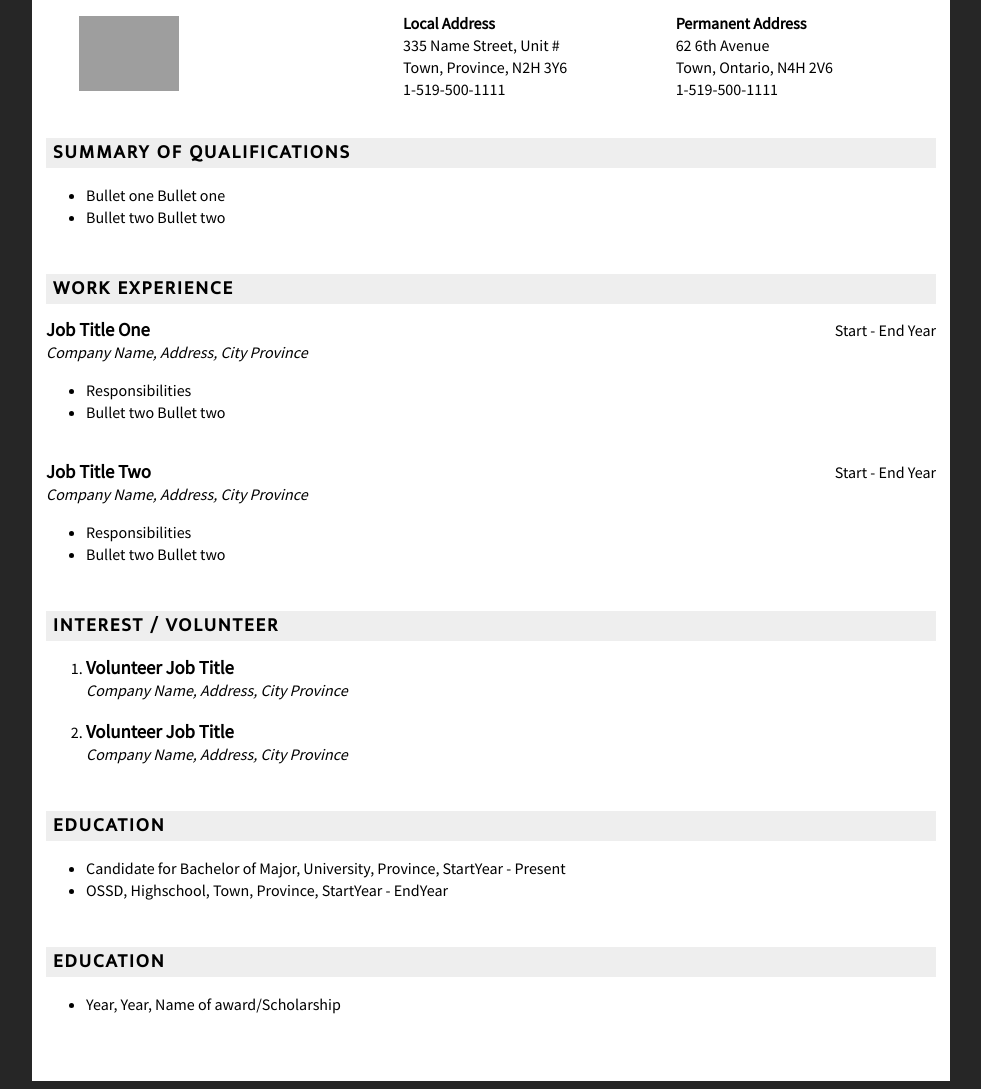
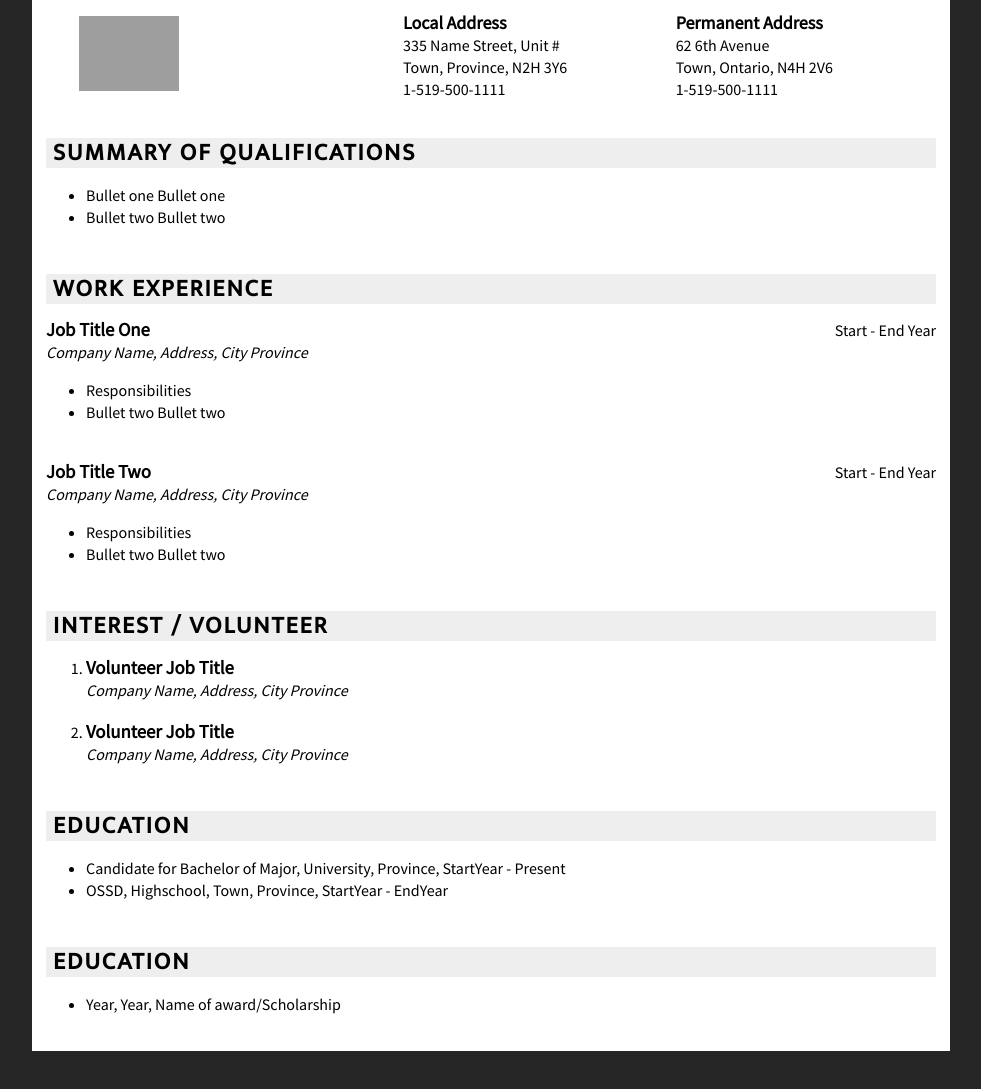
Before and after one commit to fdcrex/FDCI-YANGYANG-WEBDEV, a plain HTML site: page 2.HTML/index.html in a window 1280 px wide. Shown: the part 61-1150 px from the top of the page, without its empty margins (149-1130 px from the left). After the commit the page ends 1120 px from the top, so only its background shows below. Drawn offline with Linux system fonts and the light colour scheme; grey boxes are pictures that could not be loaded.

Commit message:
Act 1: HTML - Resume - modified final

```diff
--- a/2.HTML/index.html
+++ b/2.HTML/index.html
@@ -12,13 +12,13 @@
 			<tr>
 				<td style="width:350px;"><img src="images/cat.jpg" width="100px" style="padding-left: 30px;"></td>
 				<td style="vertical-align: top;">
-					<strong>Local Address</strong><br>
+					<strong style="font-size: 18px;">Local Address</strong><br>
 					335 Name Street, Unit #<br>
 					Town, Province, N2H 3Y6<br>
 					1-519-500-1111
 				</td>
 				<td style="vertical-align: top;">
-					<strong>Permanent Address</strong><br>
+					<strong style="font-size: 18px;">Permanent Address</strong><br>
 					62 6th Avenue<br>
 					Town, Ontario, N4H 2V6<br>
 					1-519-500-1111<br>
@@ -26,14 +26,14 @@
 			</tr>
 		</table>
 		<div style="position: relative; overflow: hidden; margin: 0 0 30px 0;">
-			<h2 style="background: #eeeeee; font-weight: bold; font-size: 19px; padding: 4px 7px; font-family: 'Mukta', sans-serif; letter-spacing: 2px; margin: 0 0 15px 0;">SUMMARY OF QUALIFICATIONS</h1>
+			<h2 style="background: #eeeeee; font-weight: bold; padding: 4px 7px; font-family: 'Mukta', sans-serif; letter-spacing: 2px; margin: 0 0 15px 0;">SUMMARY OF QUALIFICATIONS</h1>
 			<ul>
 				<li>Bullet one Bullet one</li>
 				<li>Bullet two Bullet two</li>
 			</ul>
 		</div>
 		<div style="position: relative; overflow: hidden; margin: 0 0 30px;">
-			<h2 style="background: #eeeeee; font-weight: bold; font-size: 19px; padding: 4px 7px; font-family: 'Mukta', sans-serif; letter-spacing: 2px; margin: 0 0 15px 0;">WORK EXPERIENCE</h1>
+			<h2 style="background: #eeeeee; font-weight: bold; padding: 4px 7px; font-family: 'Mukta', sans-serif; letter-spacing: 2px; margin: 0 0 15px 0;">WORK EXPERIENCE</h1>
 			<div style="position: relative; overflow: hidden;">
 				<div style="position: relative; overflow: hidden;">
 					<h3 style="margin: 0;">Job Title One</h3>
@@ -57,7 +57,7 @@
 			</div>
 		</div>
 		<div style="position: relative; overflow: hidden; margin: 0 0 30px 0;">
-			<h2 style="background: #eeeeee; font-weight: bold; font-size: 19px; padding: 4px 7px; font-family: 'Mukta', sans-serif; letter-spacing: 2px; margin: 0 0 15px 0;">INTEREST / VOLUNTEER</h1>
+			<h2 style="background: #eeeeee; font-weight: bold; padding: 4px 7px; font-family: 'Mukta', sans-serif; letter-spacing: 2px; margin: 0 0 15px 0;">INTEREST / VOLUNTEER</h1>
 			<ol>
 				<li style="margin: 0 0 20px;">
 					<h3 style="margin: 0;">Volunteer Job Title </h3>
@@ -70,14 +70,14 @@
 			</ol>
 		</div>
 		<div style="position: relative; overflow: hidden; margin: 0 0 30px 0;">
-			<h2 style="background: #eeeeee; font-weight: bold; font-size: 19px; padding: 4px 7px; font-family: 'Mukta', sans-serif; letter-spacing: 2px; margin: 0 0 15px 0;">EDUCATION</h1>
+			<h2 style="background: #eeeeee; font-weight: bold; padding: 4px 7px; font-family: 'Mukta', sans-serif; letter-spacing: 2px; margin: 0 0 15px 0;">EDUCATION</h1>
 			<ul>
 				<li>Candidate for Bachelor of Major, University, Province, StartYear - Present</li>
 				<li>OSSD, Highschool, Town, Province, StartYear - EndYear</li>
 			</ul>
 		</div>
-		<div style="position: relative; overflow: hidden; margin: 0 0 30px 0;">
-			<h2 style="background: #eeeeee; font-weight: bold; font-size: 19px; padding: 4px 7px; font-family: 'Mukta', sans-serif; letter-spacing: 2px; margin: 0 0 15px 0;">EDUCATION</h1>
+		<div style="position: relative; overflow: hidden;">
+			<h2 style="background: #eeeeee; font-weight: bold; padding: 4px 7px; font-family: 'Mukta', sans-serif; letter-spacing: 2px; margin: 0 0 15px 0;">EDUCATION</h1>
 			<ul>
 				<li>Year, Year, Name of award/Scholarship</li>
 			</ul>
```
